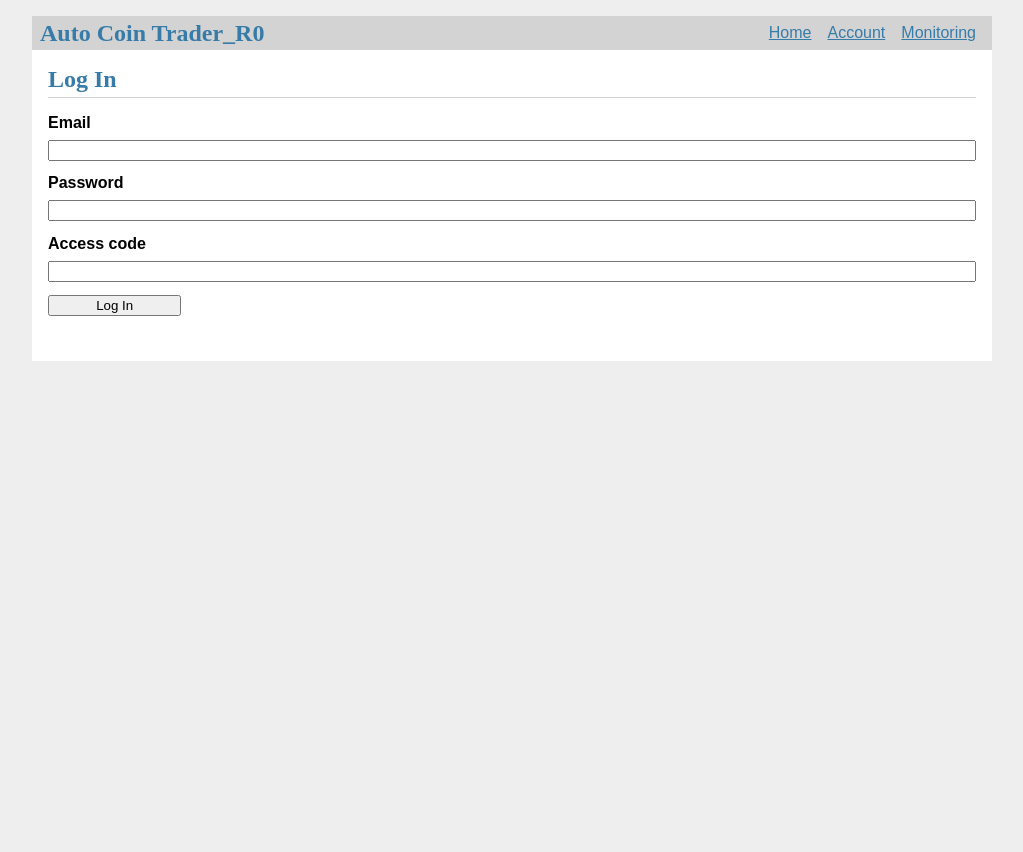
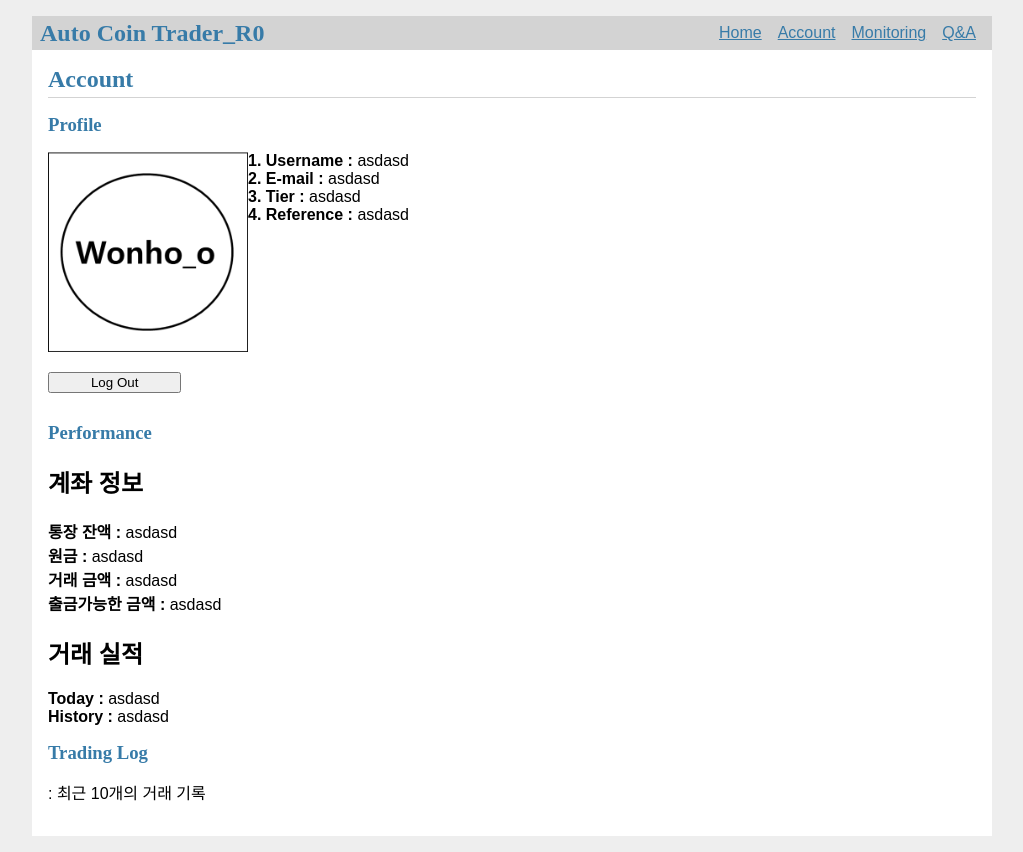
Before and after one commit to Park-Developer/ACT_R0, a Flask app: page /account/ in a window 1280 px wide. Shown: the whole page, without its empty margins (128-1151 px from the left). Before the commit the page ends 361 px from the top, so only its background shows below. Run offline with Flask 2, Linux system fonts and the light colour scheme; the visitor is signed in with stand-in values (Sample User, id 1); data comes from the database, SQL or seed files in the repository; parts of the project's set-up code (start-up, migrations or seed data) failed here and were passed over; some libraries are stand-ins or nearby versions.

Commit message:
구조 작업

```diff
--- a/Flask_Web/__init__.py
+++ b/Flask_Web/__init__.py
@@ -41,4 +41,6 @@ def create_app(test_config=None):
     from . import monitoring
     app.register_blueprint(monitoring.bp)
 
+    from . import qna
+    app.register_blueprint(qna.bp)
     return app
--- a/Flask_Web/account.py
+++ b/Flask_Web/account.py
@@ -1,10 +1,13 @@
 import functools
 
+import basic_tool
 import config
 import web_tool
 from flask import (
     Blueprint, flash, g, redirect, render_template, request, session, url_for
 )
+
+
 from werkzeug.security import check_password_hash, generate_password_hash
 
 from Flask_Web.db import get_db
@@ -13,8 +16,6 @@ bp = Blueprint('account', __name__, url_prefix='/account')
 
 @bp.route('/', methods=('GET', 'POST'))
 def account_index():
-    is_loginOK=web_tool # 로그인 여부
-
     ''' DB 관련 나줃에
     if request.method == 'POST':
         username = request.form['username']
@@ -37,6 +38,15 @@ def account_index():
 
         flash(error)
     '''
+    user_id = session.get('user_id')
+
+    if user_id==None:
+        return render_template('auth/login.html') # user_id가 없는 경우 login.html retrun
+    else:
+        return render_template('auth/account.html')
+
+@bp.route('/login', methods=('GET', 'POST'))
+def account_login():
     if request.method == 'POST':
         check_data = {
             "data_type": config.ACCOUNT_CHECK_METHOD["CHECK_DATA_TYPE"],
@@ -49,18 +59,26 @@ def account_index():
             "password" : request.form['password'],
             "access_code" : request.form['access_code']
         }
-
+        session_info={}
         if web_tool.check_account(input_info,check_data)==True: # 인증 성공
             print("CHEKC SUCCESS!!!")
+            is_in_user, username=basic_tool.check_username(check_data["user_list_address"],input_info["email"])
+            if is_in_user==True:
+                session_info.update(input_info)
+                session_info["username"]=username
+
+                session['user_id']=session_info # 입력받은 유저 정보
+                return render_template('auth/account.html')
+            else:
+                flash("Abnormal User Error!")
+
         else: # 인증 실패
             flash("User Identification Fail!")
             print("CHEKC FAIL!!!")
 
+    return render_template('auth/login.html')
 
-
-
-    return render_template('auth/login.html',is_loginOK=is_loginOK)
-
+'''
 @bp.before_app_request
 def load_logged_in_user():
     user_id = session.get('user_id')
@@ -71,11 +89,13 @@ def load_logged_in_user():
         g.user = get_db().execute(
             'SELECT * FROM user WHERE id = ?', (user_id,)
         ).fetchone()
-
-@bp.route('/logout')
+'''
+@bp.route('/logout', methods=('GET', 'POST'))
 def logout():
     session.clear()
-    return redirect(url_for('index'))
+    return redirect(url_for('account.account_index'))
+    #return render_template('auth/account.html')
+
 
 def login_required(view):
     @functools.wraps(view)
--- /dev/null
+++ b/Flask_Web/static/account.css
@@ -0,0 +1,7 @@
+.PROFILE{
+display:flex;
+}
+
+.PROFILE_PERSONAL{
+
+}
--- /dev/null
+++ b/Flask_Web/templates/auth/account.html
@@ -0,0 +1,93 @@
+{% extends 'base.html' %}
+
+{% block header %}
+ <link rel="stylesheet" href="{{ url_for('static', filename='account.css') }}">
+
+  <h1>{% block title %}Account{% endblock %}</h1>
+{% endblock %}
+
+{% block content %}
+
+<section class="PROFILE_PART">
+    <h1>Profile</h1>
+
+    <div class="PROFILE">
+        <div class="PROFILE_IMG">
+            <img src="{{url_for('static', filename='profile.png')}}"  width="200" height="200" alt="My Image">
+        </div>
+
+        <div class="PROFILE_PERSONAL">
+            <!-- 1. Username -->
+            <div>
+                <label>1. Username : </label> <span>asdasd</span>
+            </div>
+
+            <!-- 2. Email -->
+            <div>
+                <label>2. E-mail : </label> <span>asdasd</span>
+            </div>
+
+            <!-- 3. Tier -->
+            <div>
+                <label>3. Tier : </label> <span>asdasd</span>
+            </div>
+
+            <!-- 4. Reference -->
+            <div>
+                <label>4. Reference : </label> <span>asdasd</span>
+            </div>
+        </div>
+    </div>
+
+    <form method="post" action="logout">
+        <input type="submit" value="Log Out">
+    </form>
+</section>
+
+
+<section class="PERFORMANCE_PART">
+<h1>Performance</h1>
+
+    <h2>계좌 정보</h2>
+    <div class="ACCOUNT_DISPLAY">
+        <!-- 통장 잔액 -->
+        <div>
+            <label>통장 잔액 : </label> <span>asdasd</span>
+        </div>
+
+        <!-- 원금 -->
+        <div>
+            <label>원금 : </label> <span>asdasd</span>
+        </div>
+
+        <!-- 거래 금액 -->
+        <div>
+            <label>거래 금액 : </label> <span>asdasd</span>
+        </div>
+
+        <!-- 출금가능한 금액 -->
+        <div>
+            <label>출금가능한 금액 : </label> <span>asdasd</span>
+        </div>
+    </div>
+
+    <h2>거래 실적</h2>
+    <div class="TRADING_DISPLAY">
+        <!-- 오늘 정보 -->
+        <div>
+            <label>Today : </label> <span>asdasd</span>
+        </div>
+
+        <!-- 지난 실적 -->
+        <div>
+            <label>History : </label> <span>asdasd</span>
+        </div>
+    </div>
+</section>
+
+
+<section class="LOG_PART">
+    <h1>Trading Log</h1>
+    <P>: 최근 10개의 거래 기록</P>
+</section>
+{% endblock %}
--- a/Flask_Web/templates/auth/login.html
+++ b/Flask_Web/templates/auth/login.html
@@ -5,7 +5,7 @@
 {% endblock %}
 
 {% block content %}
-  <form method="post">
+  <form method="post" action="login">
     <label for="email">Email</label>
     <input name="email" id="email" required>
 
@@ -15,6 +15,14 @@
     <label for="access_code">Access code</label>
     <input type="access_code" name="access_code" id="access_code" required>
 
+
     <input type="submit" value="Log In">
   </form>
+
+  <form>
+     <input type="submit" value="Register">
+  </form>
+
+
+
 {% endblock %}
--- a/Flask_Web/templates/base.html
+++ b/Flask_Web/templates/base.html
@@ -8,9 +8,10 @@
     <nav>
       <h1>Auto Coin Trader_R0</h1>
       <ul>
-          <li><a href="{{ url_for('index.home') }}">Home</a>
-          <li><a href="{{ url_for('account.account_index') }}">Account</a>
-          <li><a href="{{ url_for('monitoring.index') }}">Monitoring</a>
+          <li><a href="{{ url_for('index.home') }}">Home</a></li>
+          <li><a href="{{ url_for('account.account_index') }}">Account</a></li>
+          <li><a href="{{ url_for('monitoring.index') }}">Monitoring</a></li>
+          <li><a href="{{ url_for('qna.index') }}">Q&A</a></li>
       </ul>
     </nav>
 
--- a/access_code.json
+++ b/access_code.json
@@ -1,8 +1,8 @@
 {
   "test_user": "324234234123ASC",
-  "UPDATE_INFO": "2022-06-12 03:28:26",
+  "UPDATE_INFO": "2022-06-12 18:44:17",
   "master": {
-    "code": "96S59Q91",
-    "generation_time": "2022-06-12 03:28:26"
+    "code": "7U852X89",
+    "generation_time": "2022-06-12 18:44:17"
   }
 }
```
Also changed, not shown: Flask_Web/qna.py (added, +13 -0 lines), Flask_Web/templates/index.html (+16 -3 lines), Flask_Web/templates/qna.html (added, +15 -0 lines), telebot.py (+17 -12 lines), test/grammer_test.py (+2 -7 lines), Flask_Web/static/profile.png (added).
